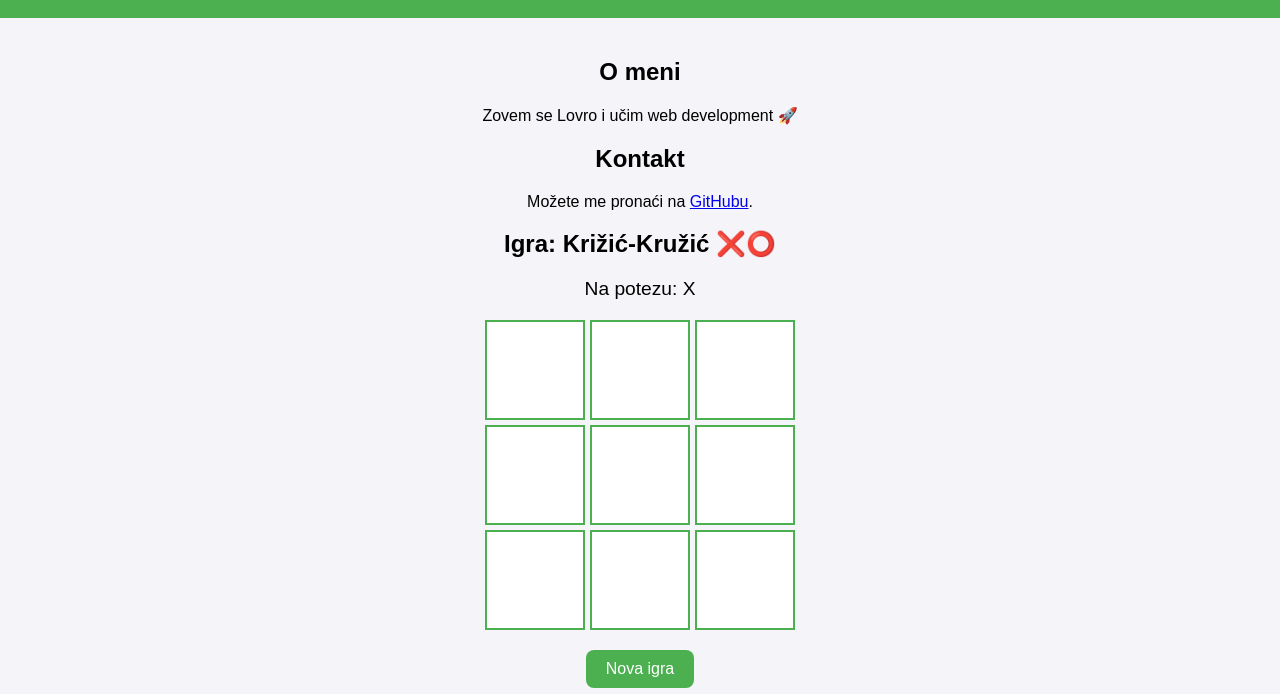
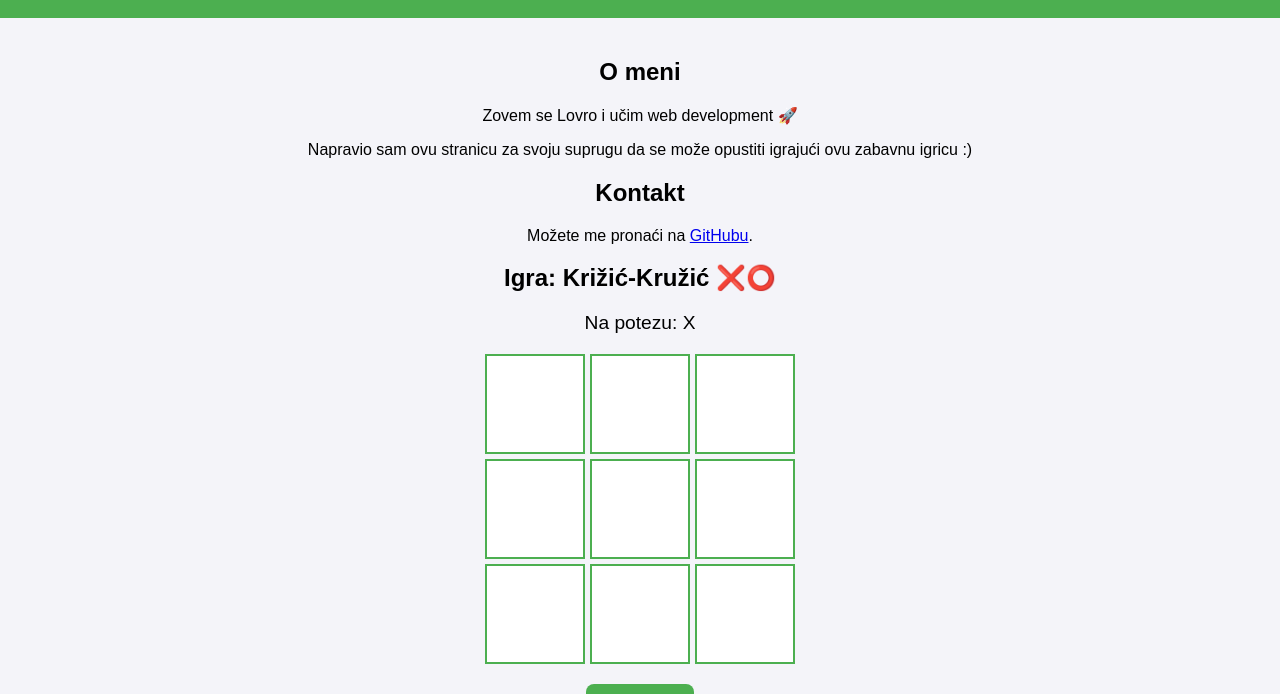
Before and after one commit to lovrocvitas2020/MyWebsiteTest1, a plain HTML site: page index.html in a window 1280 px wide. Shown: the part 121-815 px from the top of the page. Drawn offline with Linux system fonts and the light colour scheme.

Commit message:
Description added

```diff
--- a/index.html
+++ b/index.html
@@ -3,7 +3,7 @@
 <head>
   <meta charset="UTF-8" />
   <meta name="viewport" content="width=device-width, initial-scale=1.0" />
-  <title>Križić Kružić</title>
+  <title>Križić Kružić antistres igrica</title>
   <style>
     body {
       font-family: Arial, sans-serif;
@@ -94,6 +94,7 @@
     <section id="about">
       <h2>O meni</h2>
       <p>Zovem se Lovro i učim web development 🚀</p>
+      <p>Napravio sam ovu stranicu za svoju suprugu da se može opustiti igrajući ovu zabavnu igricu :)</p>
     </section>
 
     <section id="contact">
```
